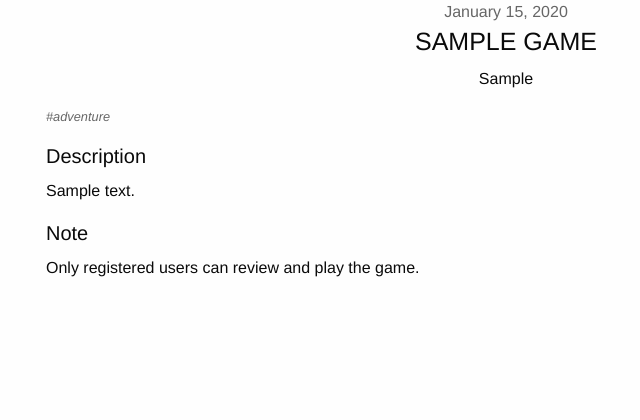
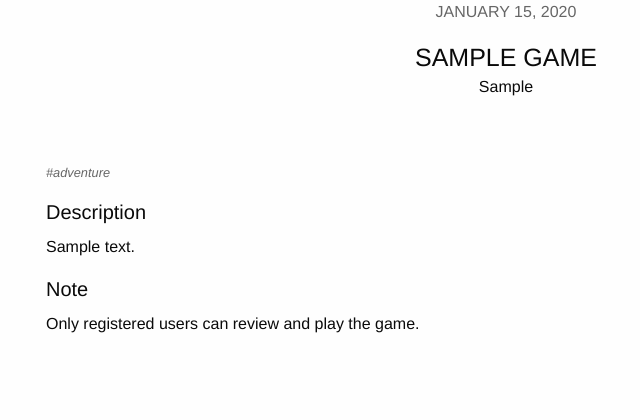
Before and after one commit to hien-cao/Game-online-shop, a Django app: page /games/1/ in a window 1280 px wide. Shown: the part 147-567 px from the top of the page, without its empty margins (134-774 px from the left). Run offline with Django 3.2, Linux system fonts and the light colour scheme; data comes from the database, SQL or seed files in the repository; tables that the repository leaves empty hold one stand-in row (values such as "Sample post"); some libraries are stand-ins or nearby versions; some web fonts are replaced.

Commit message:
add highscore listing (at play game)
update game details layout

```diff
--- a/apps/core/static/styles/app.css
+++ b/apps/core/static/styles/app.css
@@ -197,6 +197,13 @@ footer > .container {
   font-size: .8rem;
 }
 
+.game-header {
+  margin: 0 0 4rem;
+}
+.game-header>h1 {
+  margin: 1rem 0 0;
+}
+
 p.help {
   margin-top: -0.5rem;
   font-size: 0.8125rem;
--- a/apps/game/contexts.py
+++ b/apps/game/contexts.py
@@ -1,3 +1,5 @@
+from .models import Highscore
+
 games_context = {
     'games': 'is-active',
     'crumbs': [
@@ -65,6 +67,8 @@ def get_purchase_context(purchase):
 
 def get_play_game_context(game):
     return {
+        # Select top 10 scores
+        'highscores': Highscore.objects.filter(game=game).order_by('-score')[:10],
         'game': game,
         'crumbs': [
             {
@@ -77,7 +81,12 @@ def get_play_game_context(game):
             },
             {
                 'label': game.name,
-                'game': game
+                'url': 'game_details',
+                'is_game_url': True,
+                'game': game,
+            },
+            {
+                'label': "play",
             },
         ]
     }
--- a/apps/game/templates/game_details.html
+++ b/apps/game/templates/game_details.html
@@ -3,10 +3,10 @@
 {% block content %}
 
 <div>
-  <div class="text-center">
-    <span class="grey">{{ game.created_at|date:"F d, Y" }}</span>
+  <div class="game-header text-center">
+    <div class="grey uppercase">{{ game.created_at|date:"F d, Y" }}</div>
     <h1 class="uppercase h4">{{ game.name }}</h1>
-    <span class="capitalized">{{ game.created_by }}</span>
+    <div class="capitalized">{{ game.created_by }}</div>
   </div>
 
   {% if game.tags %}
--- a/apps/game/views.py
+++ b/apps/game/views.py
@@ -186,17 +186,13 @@ def play(request, game_id):
     game = get_object_or_404(Game, pk=game_id)
     profile = request.user.profile
     if profile.games and Purchase.objects.filter(created_by=profile, game=game).count() > 0:
-        print('User has purchased the game')
         context = {
             'profile': profile,
             **get_play_game_context(game)
         }
-        print(context)
         return render(request, 'play_game.html', context)
 
-    print('User has not purchased the game.')
-    # TODO Redirect to purchase.
-    return redirect('games')
+    return redirect('/games/{}'.format(game.id))
 
 
 # POST: Store a highscore
```
Also changed, not shown: apps/game/templates/play_game.html (+14 -0 lines).
